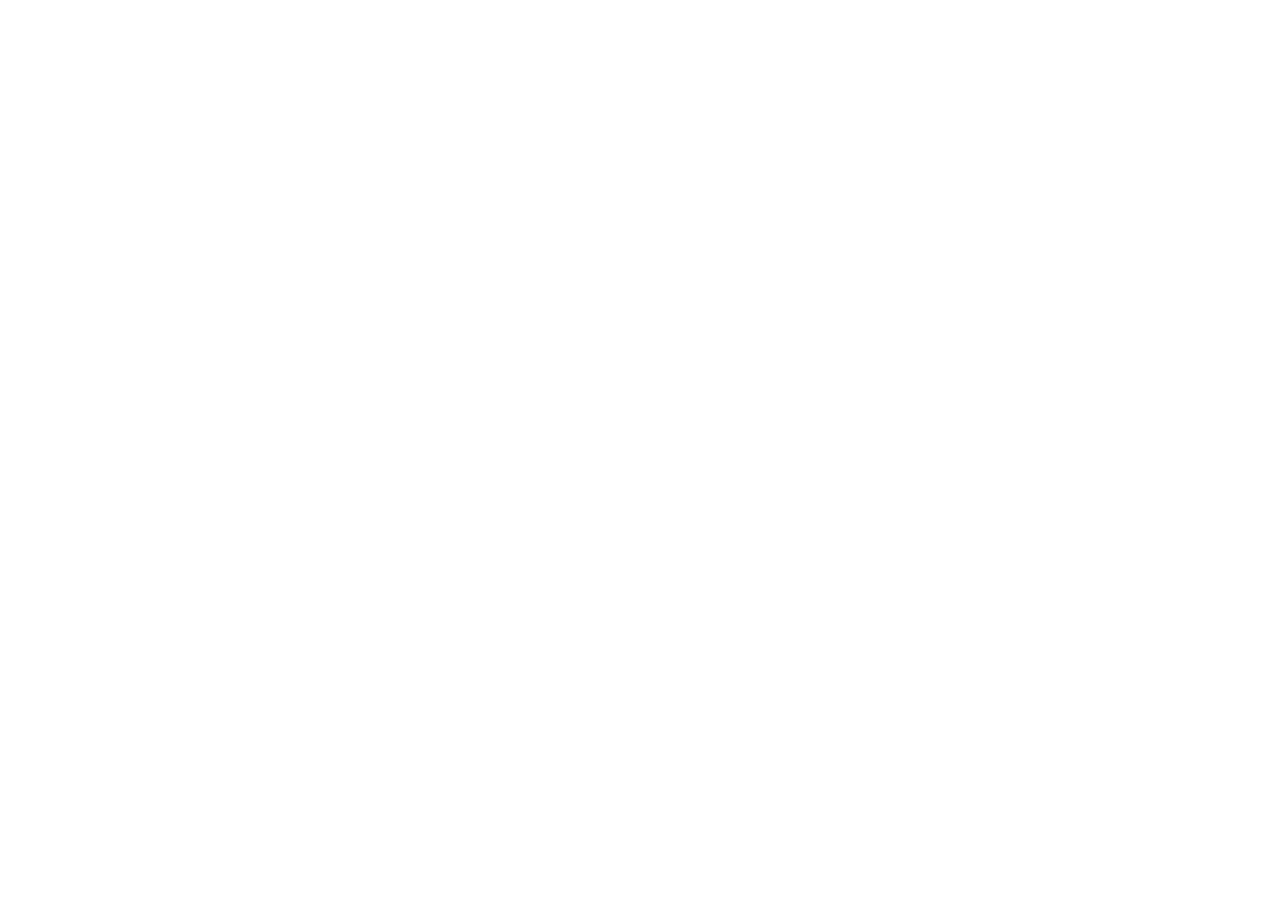
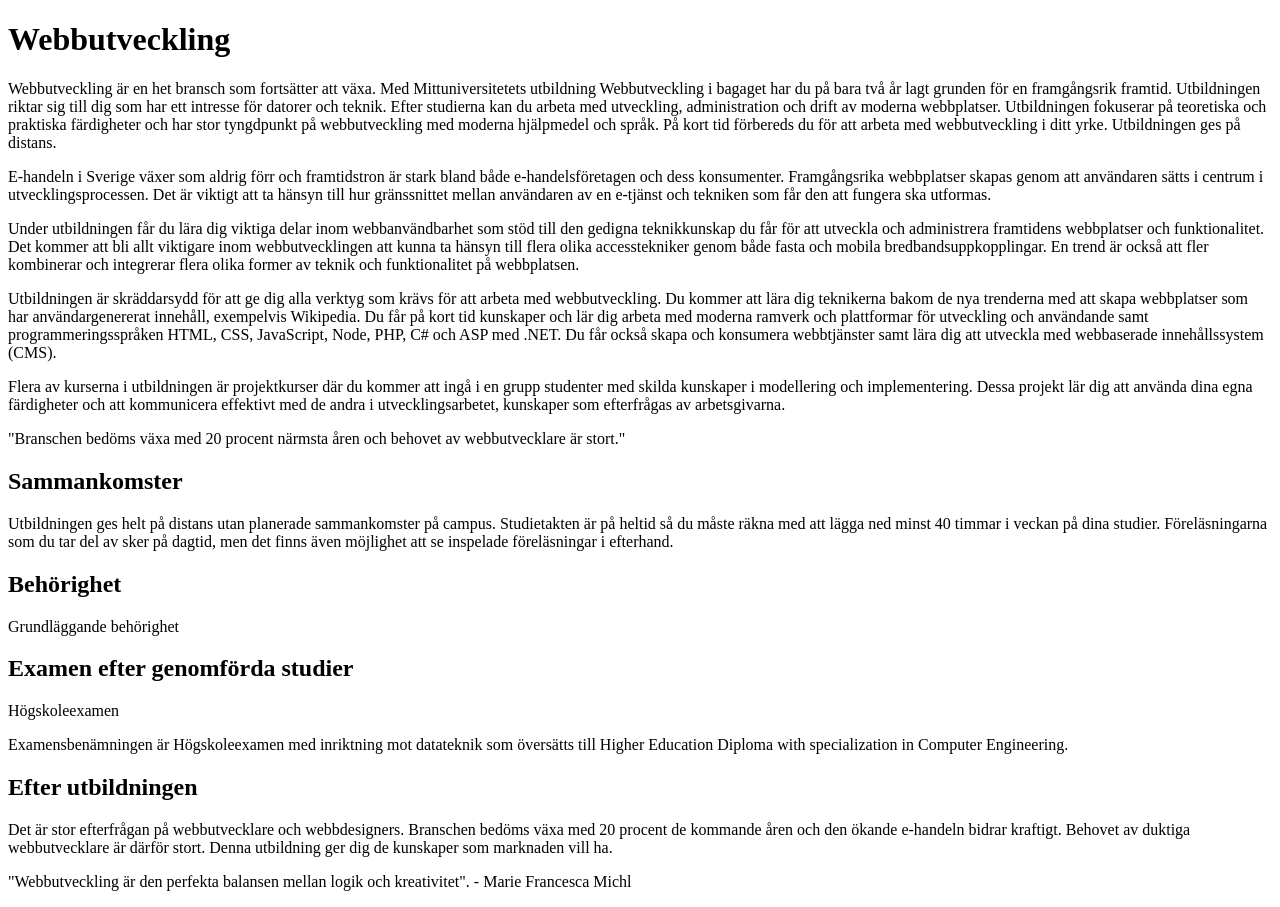
Before and after one commit to Ask-Leijonhufvud/dt068G_lab_2_ask_leijonhufvud, a plain HTML site: page index.html in a window 1280 px wide. Before the commit the page ends 800 px from the top, so only its background shows below. Drawn offline with Linux system fonts and the light colour scheme.

Commit message:
add text with basic formatting

```diff
--- a/index.html
+++ b/index.html
@@ -1,11 +1,87 @@
-<!DOCTYPE html>
+<!doctype html>
 <html lang="sv">
-<head>
-    <meta charset="UTF-8">
-    <meta name="viewport" content="width=device-width, initial-scale=1.0">
+  <head>
+    <meta charset="UTF-8" />
+    <meta name="viewport" content="width=device-width, initial-scale=1.0" />
     <title>Webbutveckling</title>
-</head>
-<body>
-
-</body>
+  </head>
+  <body>
+    <h1>Webbutveckling</h1>
+    <p>
+      Webbutveckling är en het bransch som fortsätter att växa. Med
+      Mittuniversitetets utbildning Webbutveckling i bagaget har du på bara två
+      år lagt grunden för en framgångsrik framtid. Utbildningen riktar sig till
+      dig som har ett intresse för datorer och teknik. Efter studierna kan du
+      arbeta med utveckling, administration och drift av moderna webbplatser.
+      Utbildningen fokuserar på teoretiska och praktiska färdigheter och har
+      stor tyngdpunkt på webbutveckling med moderna hjälpmedel och språk. På
+      kort tid förbereds du för att arbeta med webbutveckling i ditt yrke.
+      Utbildningen ges på distans.
+    </p>
+    <p>
+      E-handeln i Sverige växer som aldrig förr och framtidstron är stark bland
+      både e-handelsföretagen och dess konsumenter. Framgångsrika webbplatser
+      skapas genom att användaren sätts i centrum i utvecklingsprocessen. Det är
+      viktigt att ta hänsyn till hur gränssnittet mellan användaren av en
+      e-tjänst och tekniken som får den att fungera ska utformas.
+    </p>
+    <p>
+      Under utbildningen får du lära dig viktiga delar inom webbanvändbarhet som
+      stöd till den gedigna teknikkunskap du får för att utveckla och
+      administrera framtidens webbplatser och funktionalitet. Det kommer att bli
+      allt viktigare inom webbutvecklingen att kunna ta hänsyn till flera olika
+      accesstekniker genom både fasta och mobila bredbandsuppkopplingar. En
+      trend är också att fler kombinerar och integrerar flera olika former av
+      teknik och funktionalitet på webbplatsen.
+    </p>
+    <p>
+      Utbildningen är skräddarsydd för att ge dig alla verktyg som krävs för att
+      arbeta med webbutveckling. Du kommer att lära dig teknikerna bakom de nya
+      trenderna med att skapa webbplatser som har användargenererat innehåll,
+      exempelvis Wikipedia. Du får på kort tid kunskaper och lär dig arbeta med
+      moderna ramverk och plattformar för utveckling och användande samt
+      programmeringsspråken HTML, CSS, JavaScript, Node, PHP, C# och ASP med
+      .NET. Du får också skapa och konsumera webbtjänster samt lära dig att
+      utveckla med webbaserade innehållssystem (CMS).
+    </p>
+    <p>
+      Flera av kurserna i utbildningen är projektkurser där du kommer att ingå i
+      en grupp studenter med skilda kunskaper i modellering och implementering.
+      Dessa projekt lär dig att använda dina egna färdigheter och att
+      kommunicera effektivt med de andra i utvecklingsarbetet, kunskaper som
+      efterfrågas av arbetsgivarna.
+    </p>
+    <p>
+      "Branschen bedöms växa med 20 procent närmsta åren och behovet av
+      webbutvecklare är stort."
+    </p>
+    <h2>Sammankomster</h2>
+    <p>
+      Utbildningen ges helt på distans utan planerade sammankomster på campus.
+      Studietakten är på heltid så du måste räkna med att lägga ned minst 40
+      timmar i veckan på dina studier. Föreläsningarna som du tar del av sker på
+      dagtid, men det finns även möjlighet att se inspelade föreläsningar i
+      efterhand.
+    </p>
+    <h2>Behörighet</h2>
+    <p>Grundläggande behörighet</p>
+    <h2>Examen efter genomförda studier</h2>
+    <p>Högskoleexamen</p>
+    <p>
+      Examensbenämningen är Högskoleexamen med inriktning mot datateknik som
+      översätts till Higher Education Diploma with specialization in Computer
+      Engineering.
+    </p>
+    <h2>Efter utbildningen</h2>
+    <p>
+      Det är stor efterfrågan på webbutvecklare och webbdesigners. Branschen
+      bedöms växa med 20 procent de kommande åren och den ökande e-handeln
+      bidrar kraftigt. Behovet av duktiga webbutvecklare är därför stort. Denna
+      utbildning ger dig de kunskaper som marknaden vill ha.
+    </p>
+    <p>
+      "Webbutveckling är den perfekta balansen mellan logik och kreativitet". -
+      Marie Francesca Michl
+    </p>
+  </body>
 </html>
```
